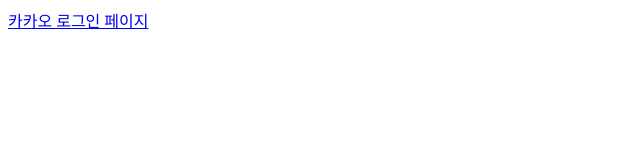
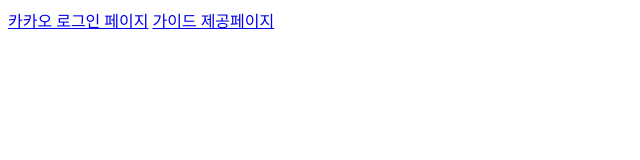
Before and after one commit to YoungSeo29/Bestme, a plain HTML site: page index.html in a window 1280 px wide. Shown: the whole page, without its empty margins (0-640 px from the left). Drawn offline with Linux system fonts and the light colour scheme.

Commit message:
feat: 퍼스널 컬러별 화장품 조회 기능 추가

```diff
--- a/index.html
+++ b/index.html
@@ -9,5 +9,6 @@
 </head>
 <body>
   <a href="kakaoLogin.html">카카오 로그인 페이지</a>
+  <a href="Guide.html">가이드 제공페이지</a>
 </body>
 </html>
```
Also changed, not shown: PersonalGet.html (added).
